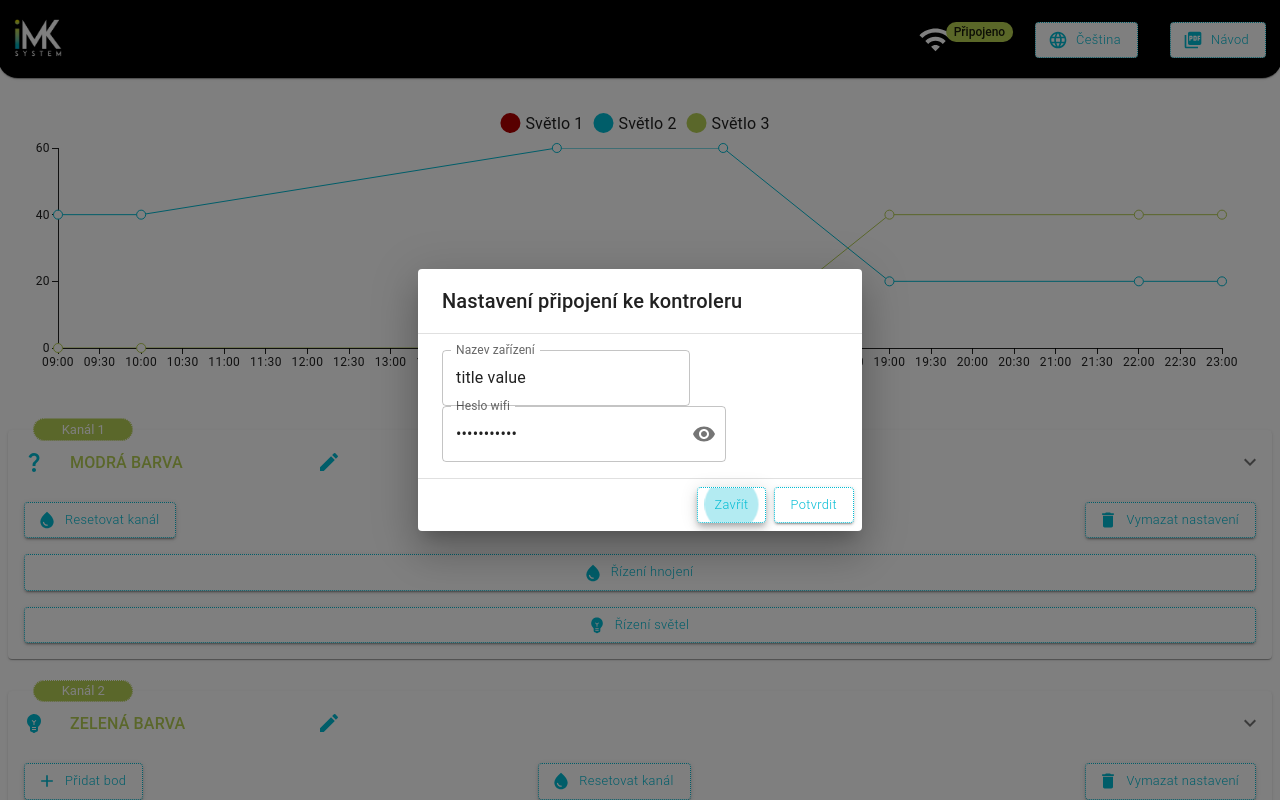
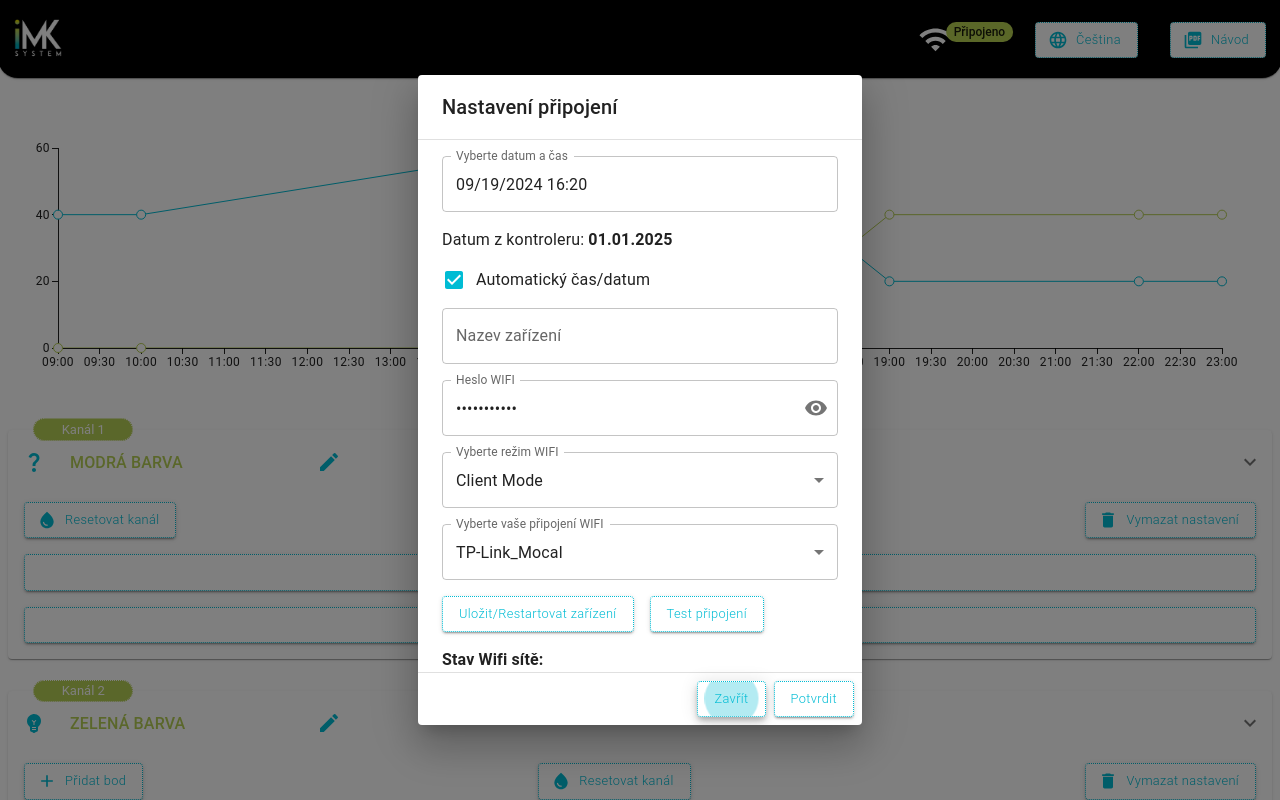
Before and after one commit to Vojtaner/IMKS, a React (Vite) app in the folder imks/: page / in a window 1280 px wide. Shown: the top 800 px of the page. Built offline with nearby package versions, Linux system fonts and the light colour scheme.

Commit message:
add wifi settings

```diff
--- a/imks/api/mockdata.ts
+++ b/imks/api/mockdata.ts
@@ -1,3 +1,4 @@
+import dayjs from "dayjs";
 import { ChanellColors, ChannelActionType, ImksState } from "../entity/entity";
 
 export const initialChannelState: ImksState["channels"] = {
@@ -45,8 +46,45 @@ export const initialChannelState: ImksState["channels"] = {
     },
   },
 };
+export const accessibleWifiList = [
+  {
+    id: "TP-Link_Mocal",
+    name: "TP-Link_Mocal",
+  },
+  {
+    id: "HomeWifi",
+    name: "HomeWifi",
+  },
+  {
+    id: "Filip339",
+    name: "Filip339",
+  },
+];
 
 export const settingsInitialState: ImksState["settings"] = {
   channelColors: ChanellColors,
   language: "cs-CZ",
+  wifi: {
+    accessibleWifiList,
+    controllerDate: dayjs(),
+    controllerName: "Obývák",
+    formDate: dayjs(),
+    ipAddress: "2001:4860:7:60a::fa",
+    isAutomaticConnectionChecked: true,
+    isAutomaticTimeChecked: true,
+    operatingMode: "ClientMode",
+    password: "heslohesloano",
+    wifiName: "TP-Link_Mocal",
+  },
 };
+
+export const wifiRegime = [
+  {
+    id: "ClientMode",
+    name: "Client Mode",
+  },
+  {
+    id: "APMode",
+    name: "Ap Mode",
+  },
+];
--- a/imks/components/app/DialogWindow.tsx
+++ b/imks/components/app/DialogWindow.tsx
@@ -18,16 +18,8 @@ export type ConfirmationDialogRawProps = {
 };
 
 export const DialogWindow = (props: ConfirmationDialogRawProps) => {
-  const {
-    onClose,
-
-    open,
-    handleEntering,
-    handleOk,
-    title,
-    children,
-    ...other
-  } = props;
+  const { onClose, open, handleEntering, handleOk, title, children, ...other } =
+    props;
 
   const handleCancel = () => {
     onClose();
@@ -39,7 +31,7 @@ export const DialogWindow = (props: ConfirmationDialogRawProps) => {
 
   return (
     <Dialog
-      sx={{ "& .MuiDialog-paper": { width: "80%", maxHeight: 435 } }}
+      sx={{ "& .MuiDialog-paper": { width: "80%", maxHeight: 650 } }}
       maxWidth="xs"
       TransitionProps={{
         onEntering: handleEntering,
--- a/imks/components/app/FieldInput.tsx
+++ b/imks/components/app/FieldInput.tsx
@@ -37,6 +37,7 @@ const FieldInput = (
     <TextField
       label={props.label}
       disabled={props.disabled}
+      placeholder={props.placeholder}
       value={value}
       onChange={(event) => handleChangeTitle(event.target.value)}
       sx={{
--- /dev/null
+++ b/imks/components/app/SelectField.tsx
@@ -0,0 +1,23 @@
+import { MenuItem, TextField, TextFieldProps } from "@mui/material";
+
+const SelectField = (
+  props: TextFieldProps & { options: { id: string; name: string }[] }
+) => {
+  return (
+    <TextField
+      id={props.id}
+      select
+      label={props.label}
+      defaultValue={props.options[0].id}
+      helperText={props.helperText}
+    >
+      {props.options.map((option) => (
+        <MenuItem key={option.id} value={option.id}>
+          {option.name}
+        </MenuItem>
+      ))}
+    </TextField>
+  );
+};
+
+export default SelectField;
--- a/imks/components/headerMenu/WifiSettings.tsx
+++ b/imks/components/headerMenu/WifiSettings.tsx
@@ -30,7 +30,7 @@ const WifiSettings = (props: { onConfirmSettings: () => void }) => {
         id={"deleteDialog"}
         keepMounted={false}
         value={"primary"}
-        title={"Nastavení připojení ke kontroleru"}
+        title={"Nastavení připojení"}
         open={open}
         handleOk={props.onConfirmSettings}
       >
--- a/imks/components/settings/WifiForm.tsx
+++ b/imks/components/settings/WifiForm.tsx
@@ -1,22 +1,167 @@
+import {
+  Accordion,
+  AccordionDetails,
+  AccordionSummary,
+  Button,
+  Checkbox,
+  FormControlLabel,
+  Stack,
+  styled,
+  Typography,
+} from "@mui/material";
 import FieldInput from "../app/FieldInput";
+import SelectField from "../app/SelectField";
+import { accessibleWifiList, wifiRegime } from "../../api/mockdata";
+import ExpandMoreIcon from "@mui/icons-material/ExpandMore";
+import CloudUploadIcon from "@mui/icons-material/CloudUpload";
+import { cyan } from "@mui/material/colors";
+import { AdapterDayjs } from "@mui/x-date-pickers/AdapterDayjs";
+import { LocalizationProvider } from "@mui/x-date-pickers/LocalizationProvider";
+import { DateTimePicker } from "@mui/x-date-pickers/DateTimePicker";
+import dayjs from "dayjs";
 
 const WifiForm = () => {
   return (
-    <>
+    <Stack spacing={2}>
+      <LocalizationProvider dateAdapter={AdapterDayjs}>
+        <DateTimePicker
+          label="Vyberte datum a čas"
+          ampm={false}
+          value={dayjs()}
+        />
+      </LocalizationProvider>
+      <Typography>
+        Datum z kontroleru: <strong>01.01.2025</strong>
+      </Typography>
+      <FormControlLabel
+        control={
+          <Checkbox defaultChecked sx={{ padding: "0px 10px 0px 0px " }} />
+        }
+        label="Automatický čas/datum"
+      />
       <FieldInput
         changeTitle={(value) => console.log(value)}
-        value="title value"
+        placeholder="Kontroler - obyvák"
         label="Nazev zařízení"
-        type="text"
       />
       <FieldInput
         changeTitle={(value) => console.log(value)}
         value="heslo value"
-        label="Heslo wifi"
+        label="Heslo WIFI"
         type="password"
       />
-    </>
+      <SelectField
+        options={wifiRegime}
+        label={"Vyberte režim WIFI"}
+        id="select-wifi-operating-mode"
+      />
+      <SelectField
+        options={accessibleWifiList}
+        label={"Vyberte vaše připojení WIFI"}
+        id="select-wifi-network"
+      />
+      <Stack direction={"row"} spacing={2}>
+        <Button>Uložit/Restartovat zařízení</Button>
+        <Button>Test připojení</Button>
+      </Stack>
+      <Stack>
+        <Typography fontWeight={600}>Stav Wifi sítě: </Typography>
+        <Typography fontWeight={600}>Síla Wifi sítě: </Typography>
+        <Typography fontWeight={600}>IP adresa v domácí síti: </Typography>
+        <Typography fontWeight={600}>ID zařízení: </Typography>
+        <Typography fontWeight={600}>MAC adresa zařízení: </Typography>
+        <Typography fontWeight={600}>FW aktuální: </Typography>
+        <Typography fontWeight={600}>FW budoucí: </Typography>
+        <Typography fontWeight={600}>FW UI: </Typography>
+        <Typography fontWeight={600}>49: </Typography>
+      </Stack>
+
+      <Accordion
+        sx={{
+          margin: "0px 0.2rem 1rem 0.2rem",
+          borderRadius: "4px",
+          "& .MuiAccordionSummary-content.Mui-expanded": {
+            margin: "0px",
+          },
+          "& .MuiAccordionSummary-content": {
+            margin: "0px",
+          },
+          "::before": {
+            content: "none",
+          },
+        }}
+      >
+        <AccordionSummary
+          expandIcon={<ExpandMoreIcon />}
+          aria-controls="advanced-settings"
+          id="advanced-settings"
+          sx={{
+            fontWeight: 600,
+            color: cyan[500],
+            fontFamily: "Helvetica",
+            fontSize: "1.2rem",
+          }}
+        >
+          Pokročilé nastavení
+        </AccordionSummary>
+        <AccordionDetails>
+          <Stack spacing={6}>
+            <Stack spacing={1}>
+              <Typography fontWeight={600}>Obnovení nastavení</Typography>
+              <Button>Obnovit nastavení</Button>
+            </Stack>
+            <Stack spacing={1}>
+              <Typography fontWeight={600}>Aktualizace systému</Typography>
+              <Typography>Zde nahrajte soubor s aktualizací: </Typography>
+              <Stack spacing={1} direction={"row"}>
+                <Button component="label" startIcon={<CloudUploadIcon />}>
+                  Zde soubor
+                  <VisuallyHiddenInput
+                    type="file"
+                    onChange={(event) => console.log(event.target.files)}
+                    multiple
+                  />
+                </Button>
+                <Button>Aktualizovat</Button>
+              </Stack>
+            </Stack>
+            <Stack spacing={1}>
+              <Typography fontWeight={600}>
+                Změna IP adresy komunikace
+              </Typography>
+              <FieldInput
+                changeTitle={(value) => console.log(value)}
+                placeholder="2001:4860:7:60a::ff"
+                label="IP adresa"
+              />
+              <FormControlLabel
+                control={
+                  <Checkbox
+                    defaultChecked
+                    sx={{ padding: "0px 10px 0px 0px " }}
+                  />
+                }
+                label="Automaticky připojit"
+              />
+              <Button>Připojit</Button>
+            </Stack>
+          </Stack>
+        </AccordionDetails>
+      </Accordion>
+    </Stack>
   );
 };
 
 export default WifiForm;
+
+const VisuallyHiddenInput = styled("input")({
+  clip: "rect(0 0 0 0)",
+  clipPath: "inset(50%)",
+  height: 1,
+  overflow: "hidden",
+  position: "absolute",
+  bottom: 0,
+  left: 0,
+  whiteSpace: "nowrap",
+  width: 1,
+});
--- a/imks/contextAPI/sliderActionsContext.tsx
+++ b/imks/contextAPI/sliderActionsContext.tsx
@@ -12,9 +12,7 @@ export type SliderActionType = {
   data: { sliderTime?: string; sliderIntensity?: number };
 };
 
-export const SliderActionContext = createContext<SliderActionType | undefined>(
-  undefined
-);
+export const SliderActionContext = createContext<SliderActionType | null>(null);
 
 export const useSliderActionsContext = () => {
   const sliderActions = useContext(SliderActionContext);
--- a/imks/entity/entity.tsx
+++ b/imks/entity/entity.tsx
@@ -1,11 +1,13 @@
 import EmojiObjectsIcon from "@mui/icons-material/EmojiObjects";
 import WaterDropIcon from "@mui/icons-material/WaterDrop";
 import QuestionMarkIcon from "@mui/icons-material/QuestionMark";
+import { Dayjs } from "dayjs";
 
 export type ImksState = {
   settings: {
     language: keyof LanguagesType;
     channelColors: typeof ChanellColors;
+    wifi: WifiForm;
   };
   channels: Record<number, ChannelForm>;
 };
@@ -82,3 +84,16 @@ export type LineChartIntensityData = Record<
   number,
   { color: string; legendTitle: string; series: number[] }
 >;
+
+type WifiForm = {
+  controllerName: string | undefined;
+  wifiName: string;
+  isAutomaticTimeChecked: boolean;
+  formDate: Dayjs;
+  password: string;
+  controllerDate: Dayjs;
+  operatingMode: "ClientMode" | "APMode";
+  accessibleWifiList: { id: string; name: string }[];
+  ipAddress: string;
+  isAutomaticConnectionChecked: boolean;
+};
--- a/imks/package.json
+++ b/imks/package.json
@@ -20,10 +20,12 @@
     "dayjs": "^1.11.13",
     "react": "^18.3.1",
     "react-dom": "^18.3.1",
-    "react-redux": "^9.1.2"
+    "react-redux": "^9.1.2",
+    "react-use-websocket": "^4.13.0"
   },
   "devDependencies": {
     "@eslint/js": "^9.13.0",
+    "@types/node": "^22.9.0",
     "@types/react": "^18.3.3",
     "@types/react-dom": "^18.3.0",
     "@vitejs/plugin-react": "^4.3.1",
```
Also changed, not shown: 1 other file (tests, documents, lock files or other folders).
